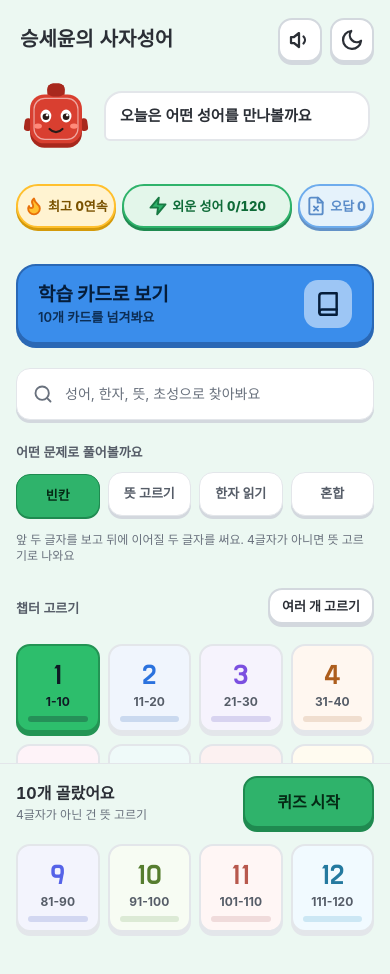
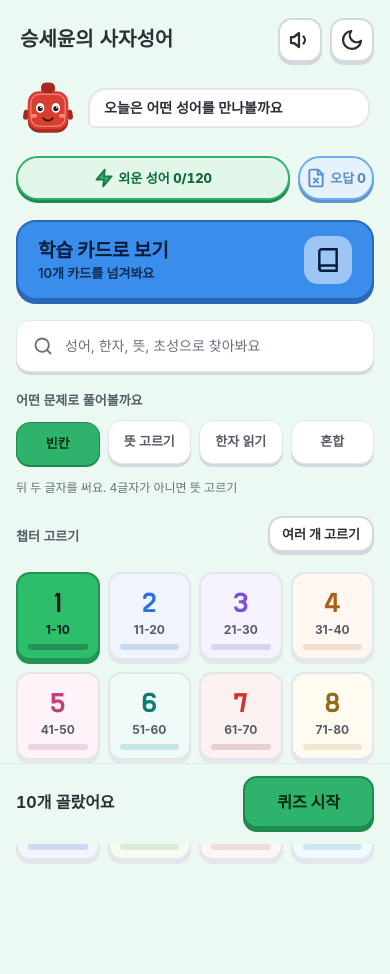
Before and after one commit to Seyoon-Seung/seyoon-idiom, a website: page index.html in a window 390 px wide. Drawn offline with nearby package versions, Linux system fonts and the light colour scheme; a web font is replaced by a local one.

Commit message:
Declutter mobile menu: drop duplicate streak pill, shorten descriptions, smaller greeting, tighter rhythm
Co-Authored-By: Claude Sonnet 5.5 <noreply@anthropic.com>
Claude-Session: https://claude.ai/code/session_01PbzvvCokNytxqhxU4owZxg

```diff
--- a/index.html
+++ b/index.html
@@ -246,7 +246,7 @@
         .btn-hero .hero-ic { width: 48px; height: 48px; border-radius: 14px; background: rgba(255,255,255,0.5); display: flex; align-items: center; justify-content: center; flex-shrink: 0; }
         .btn-hero .hero-ic .ic { width: 26px; height: 26px; }
         .hello { display: flex; align-items: center; gap: 12px; padding: 0 4px; }
-        .hello-bubble { flex: 1; min-width: 0; padding: 12px 14px; background: var(--surface); border: 2px solid var(--border); border-radius: 18px 18px 18px 6px; font-size: 15px; line-height: 22px; font-weight: 700; color: var(--t1); word-break: keep-all; }
+        .hello-bubble { flex: 1; min-width: 0; padding: 8px 14px; background: var(--surface); border: 2px solid var(--border); border-radius: 18px 18px 18px 6px; font-size: 14px; line-height: 20px; font-weight: 700; color: var(--t1); word-break: keep-all; }
 
         /* ===== 메뉴 ===== */
 
@@ -272,7 +272,7 @@
         .seg-btn.selected { background: var(--accent); border-color: var(--accent-edge); color: var(--on-accent); box-shadow: 0 1px 0 var(--accent-edge); transform: translateY(2px); }
 
         /* 학습 경로: 챕터 12개가 지그재그로 이어지는 큰 둥근 노드. 링 = 외운 비율 */
-        .stats-bar { position: sticky; top: 0; z-index: 25; display: grid; grid-template-columns: auto 1fr auto; gap: 6px; padding: 8px 0 12px; background: var(--page); }
+        .stats-bar { display: grid; grid-template-columns: 1fr auto; gap: 8px; padding: 0; background: var(--page); }
         .stat-pill { display: flex; align-items: center; justify-content: center; gap: 4px; height: 44px; padding: 0 6px; border-radius: 999px; background: var(--surface); border: 2px solid var(--border); box-shadow: 0 3px 0 var(--border); font-size: 13px; line-height: 16px; font-weight: 800; color: var(--t1); white-space: nowrap; }
         .stat-pill .ic { width: 20px; height: 20px; stroke-width: 2.25; }
         .stat-pill.flame { background: var(--gold-wash); border-color: var(--gold); box-shadow: 0 3px 0 var(--gold-edge); color: var(--gold-text); }
@@ -532,13 +532,12 @@
 
         <main id="main-container" class="flex-1 z-10 pb-24 relative">
             <!-- 1. 메뉴 뷰 -->
-            <div id="view-menu" class="space-y-6 fade-enter-active">
+            <div id="view-menu" class="space-y-5 fade-enter-active">
                 <div class="hello">
-                    <span class="mw" data-mascot="happy" data-size="72" style="width:72px;height:72px"></span>
+                    <span class="mw" data-mascot="happy" data-size="56" style="width:56px;height:56px"></span>
                     <p id="hello-line" class="hello-bubble">오늘도 한 개만 더 외워볼까요</p>
                 </div>
                 <div class="stats-bar">
-                    <div class="stat-pill flame" title="내 최고 기록"><svg class="ic" data-ic="flame" viewBox="0 0 24 24" aria-hidden="true"></svg><span>최고 <span id="stat-best-top">0</span>연속</span></div>
                     <div class="stat-pill xp"><svg class="ic" data-ic="bolt" viewBox="0 0 24 24" aria-hidden="true"></svg><span>외운 성어 <span id="hero-known">0</span>/<span id="hero-total">120</span></span></div>
                     <button id="btn-review" type="button" class="stat-pill notes" aria-label="오답 노트 열기"><svg class="ic" data-ic="note" viewBox="0 0 24 24" aria-hidden="true"></svg><span>오답 <span id="review-count">0</span></span></button>
                 </div>
@@ -739,7 +738,6 @@
                 <div class="max-w-md sm:max-w-[520px] mx-auto flex items-center justify-between gap-4">
                     <div class="min-w-0">
                         <p id="footer-status" class="text-base font-bold t1 leading-6">챕터를 골라봐요</p>
-                        <p class="note mt-0.5">4글자가 아닌 건 뜻 고르기</p>
                     </div>
                     <button id="btn-footer-start" type="button" disabled class="btn btn-lg btn-primary px-8 shrink-0">퀴즈 시작</button>
                 </div>
@@ -811,10 +809,10 @@
         const GRAD_STREAK = 2; // 오답 노트에서 연속 N번 맞히면 졸업
         const STORE = { wrongs: 'idiom_seung_opt_v1', theme: 'idiom_theme_pref', known: 'idiom_known_v1', type: 'idiom_quiz_type_v1', best: 'idiom_best_combo_v1' };
         const QUIZ_TYPES = {
-            fill: '앞 두 글자를 보고 뒤에 이어질 두 글자를 써요. 4글자가 아니면 뜻 고르기로 나와요',
-            meaning: '뜻을 보고 알맞은 성어를 네 개 중에 골라요',
-            hanja: '한자를 보고 읽는 법을 네 개 중에 골라요',
-            mixed: '세 가지 유형이 랜덤으로 섞여 나와요'
+            fill: '뒤 두 글자를 써요. 4글자가 아니면 뜻 고르기',
+            meaning: '뜻을 보고 성어를 골라요',
+            hanja: '한자를 보고 읽는 법을 골라요',
+            mixed: '세 가지가 섞여 나와요'
         };
 
         // 저장소가 막혀 있거나(시크릿 모드, 인앱 브라우저) 값이 깨져 있어도 앱이 죽지 않도록 모든 접근을 감싼다.
@@ -1143,7 +1141,7 @@
         function renderHero() {
             $('hero-known').innerText = state.known.size;
             $('hero-total').innerText = RAW_DATA.length;
-            $('stat-best-top').innerText = getBest();
+            const bt = $('stat-best-top'); if (bt) bt.innerText = getBest();
             $('hello-line').innerText = helloLine();
         }
 
--- a/sw.js
+++ b/sw.js
@@ -1,6 +1,6 @@
 // 앱 셸을 캐시해 오프라인에서도 열리게 하는 서비스워커.
 // 앱 파일을 수정해 배포할 때는 VERSION을 올려서 이전 캐시를 비운다.
-const VERSION = 'v9';
+const VERSION = 'v10';
 const CORE = [
   './', 'index.html', 'data.js', 'sfx.js', 'mascot.js', 'tailwind.css', 'manifest.webmanifest',
   'icons/icon-192.png', 'icons/icon-512.png', 'icons/apple-touch-icon.png', 'icons/favicon-32.png'
```
Also changed, not shown: tailwind.css.
